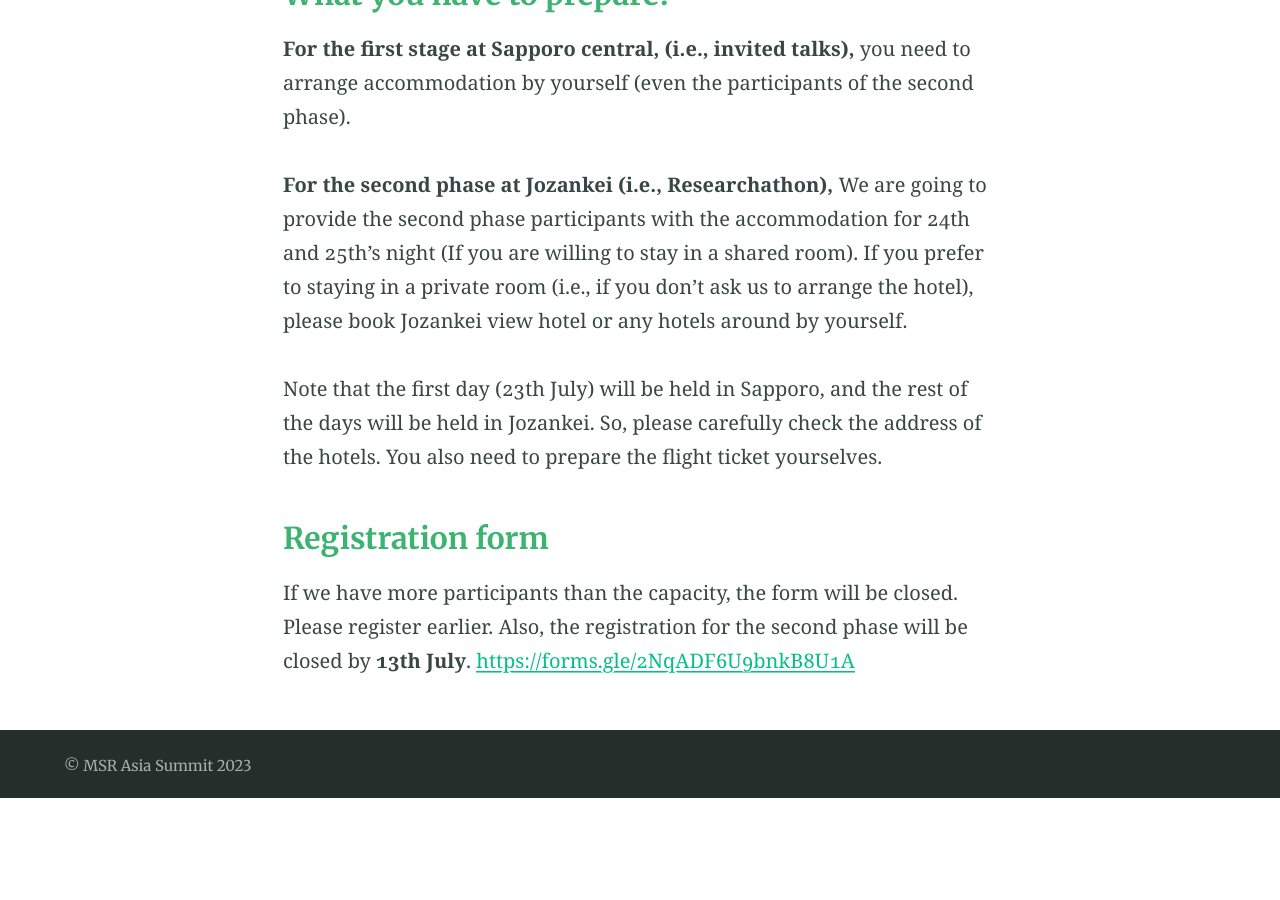
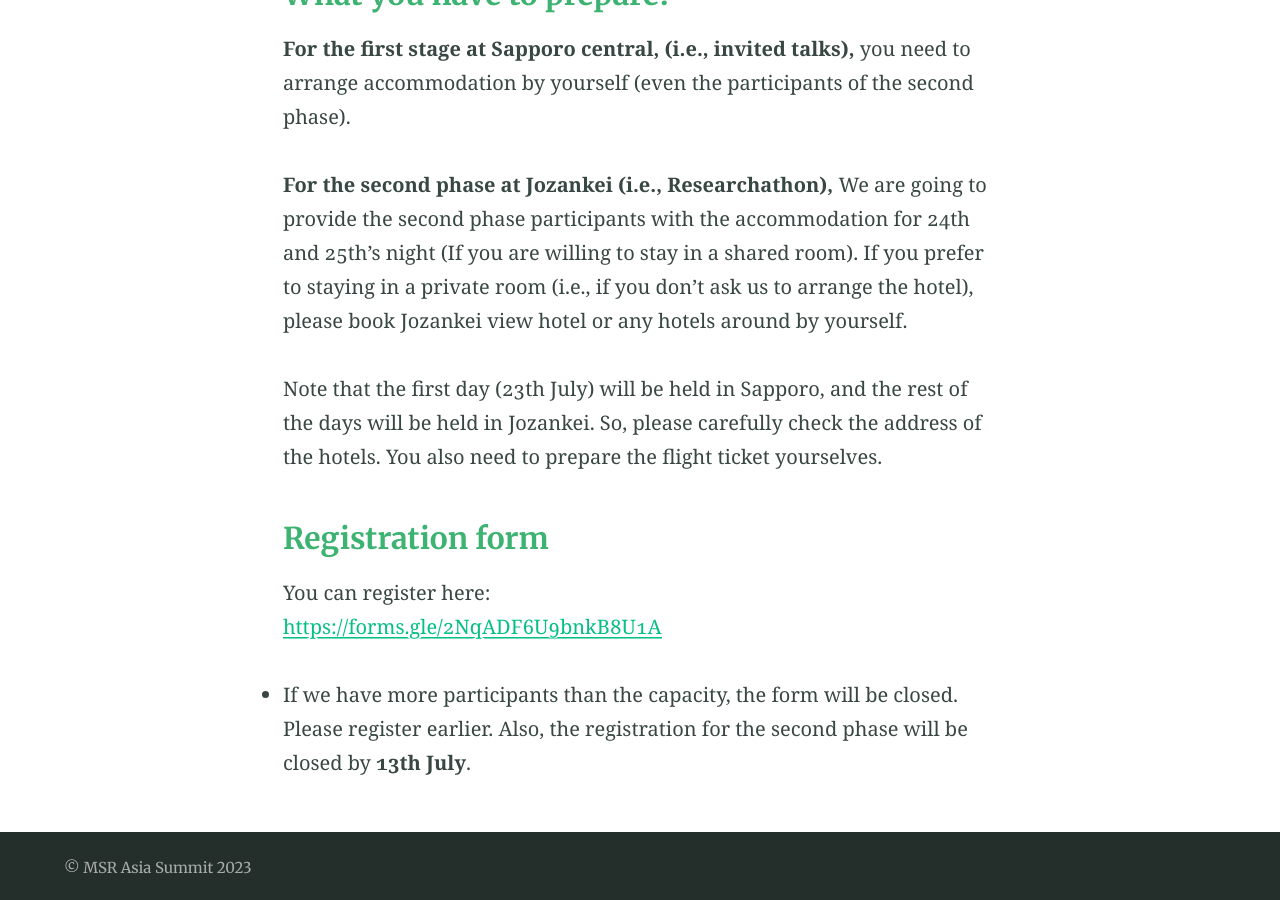
Before and after one commit to msr-asia-summit/msr-asia-summit.github.io, a Jekyll site: the page built from registration.md, in a window 1280 px wide and 900 px high, scrolled down 1848 px. Built offline with Jekyll 4.4.1, drawn with Linux system fonts in a browser that asks for light colours; before the commit the page ends 2646 px from its top, so only the background shows below that.

Commit message:
update registration

```diff
--- a/registration.md
+++ b/registration.md
@@ -34,6 +34,8 @@ We are going to provide the second phase participants with the accommodation for
 Note that the first day (23th July) will be held in Sapporo, and the rest of the days will be held in Jozankei. So, please carefully check the address of the hotels. You also need to prepare the flight ticket yourselves.
 
 ### <font color="MediumSeaGreen">Registration form</font>
-If we have more participants than the capacity, the form will be closed. Please register earlier.
+You can register here:<br>
+[https://forms.gle/2NqADF6U9bnkB8U1A](https://forms.gle/2NqADF6U9bnkB8U1A){:target="_blank"}
+
+* If we have more participants than the capacity, the form will be closed. Please register earlier.
 Also, the registration for the second phase will be closed by **13th July**.
-[https://forms.gle/2NqADF6U9bnkB8U1A](https://forms.gle/2NqADF6U9bnkB8U1A){:target="_blank"}
```
